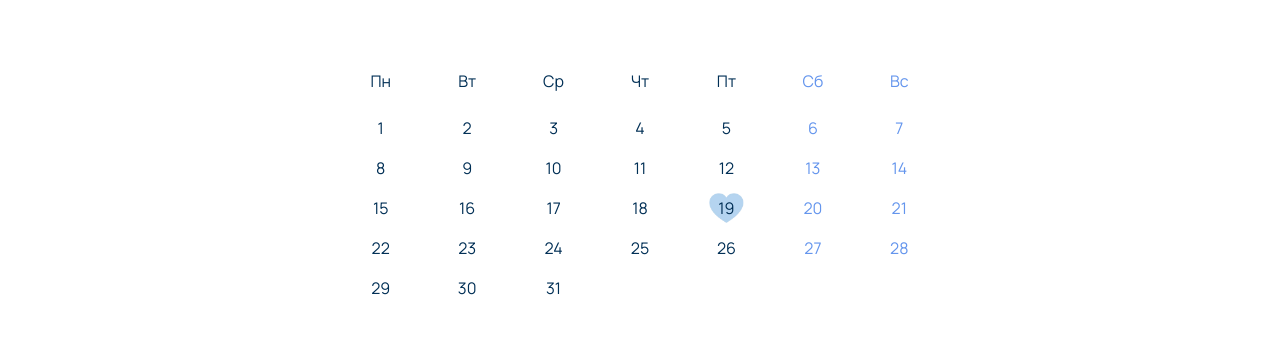
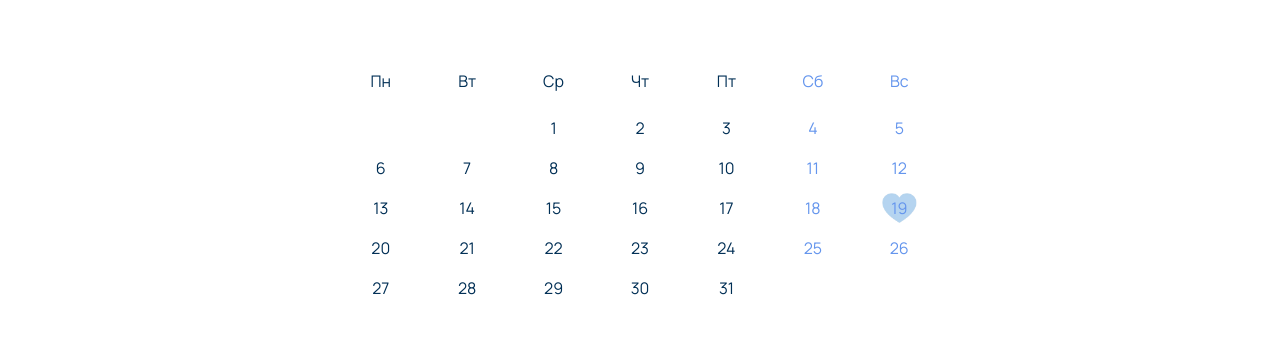
Before and after one commit to bahytbekova1501/weddingDinara, a React (Create React App) app: page / in a window 1280 px wide. Shown: the part 2206-2561 px from the top of the page. Built offline with nearby package versions, Linux system fonts and the light colour scheme; a web font is replaced by a local one.

Commit message:
calendar

```diff
--- a/src/componets/Сalendar.jsx
+++ b/src/componets/Сalendar.jsx
@@ -4,12 +4,19 @@ import heart from "../img/сердце2.png";
 import { useTranslation } from "react-i18next";
 
 const Calendar = () => {
-  const { t, i18n } = useTranslation();
-  // Массив с названиями дней недели
+  const { t } = useTranslation();
   const weekDays = ["Пн", "Вт", "Ср", "Чт", "Пт", "Сб", "Вс"];
 
-  // Создаем массив с днями месяца
-  const monthDays = Array.from({ length: 31 }, (_, index) => index + 1); // Создаем массив от 1 до 31
+  const year = 2025;
+  const month = 9; // Октябрь (0 = Январь)
+  const daysInMonth = 31;
+
+  // День недели для 1 октября 2025
+  const firstDay = new Date(year, month, 1).getDay(); // 0 = Воскресенье
+  const offset = firstDay === 0 ? 6 : firstDay - 1; // Преобразуем к Пн=0
+
+  const emptyDays = Array.from({ length: offset }, () => null);
+  const monthDays = Array.from({ length: daysInMonth }, (_, i) => i + 1);
 
   return (
     <div className="calendar">
@@ -19,7 +26,11 @@ const Calendar = () => {
             {day}
           </div>
         ))}
-        {/* Отображаем дни месяца */}
+
+        {emptyDays.map((_, i) => (
+          <div key={"empty-" + i} className="calendar-day"></div>
+        ))}
+
         {monthDays.map((day) => (
           <div key={day} className="calendar-day">
             {day === 19 ? (
```
